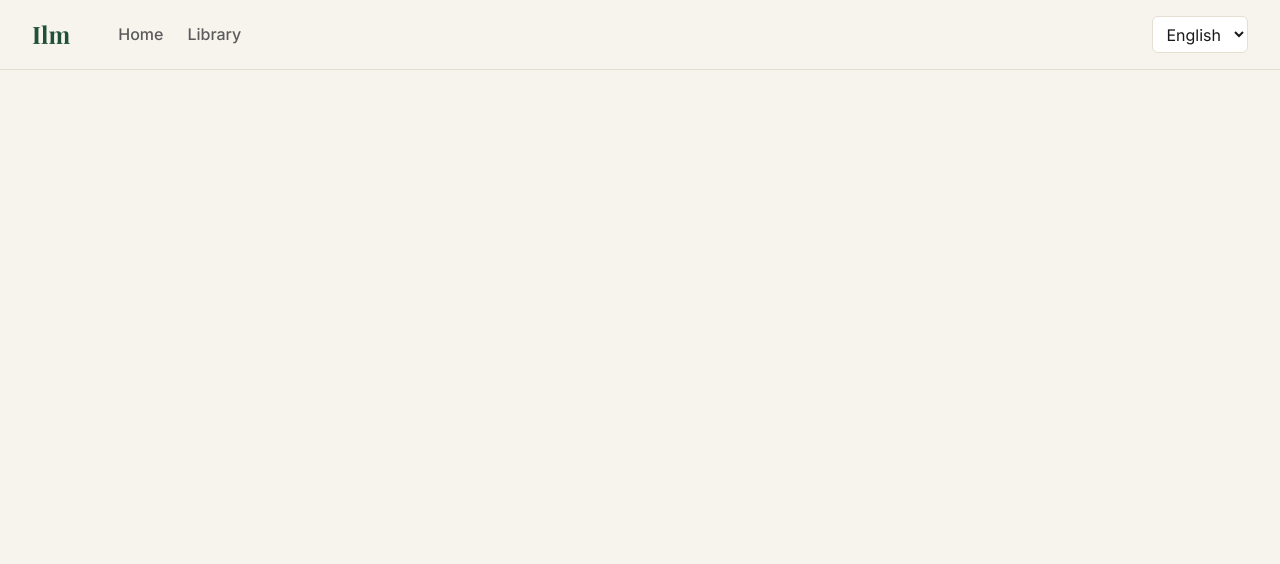
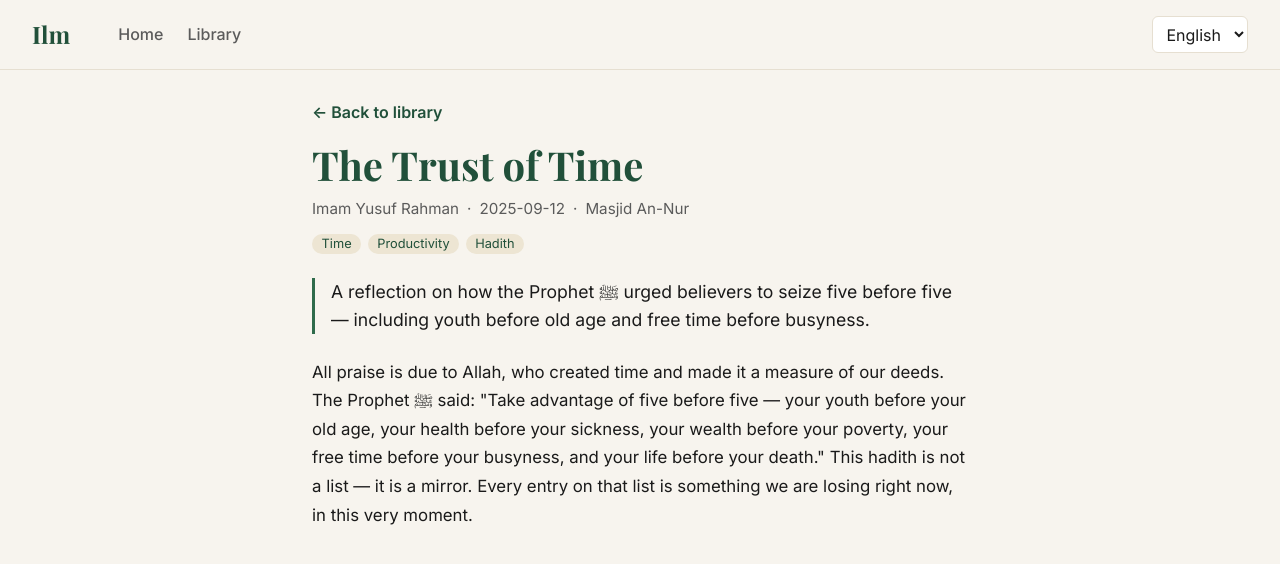
Before and after one commit to ibrahimkhan2022/MIST-ILM-2026, a React (Vite) app: page /khutbah/k001 in a window 1280 px wide. Shown: the top 564 px of the page. Built offline with nearby package versions, Linux system fonts and the light colour scheme.

Commit message:
added kuthbah cards and added more

```diff
--- a/package.json
+++ b/package.json
@@ -1,7 +1,7 @@
 {
   "name": "ilm",
   "private": true,
-  "version": "0.0.5",
+  "version": "0.0.6",
   "type": "module",
   "scripts": {
     "dev": "vite",
--- a/src/App.jsx
+++ b/src/App.jsx
@@ -1,18 +1,19 @@
 import { Routes, Route } from 'react-router-dom';
-import Navbar from './components/Navbar.jsx';
+import Layout from './components/Layout.jsx';
 import Landing from './pages/Landing.jsx';
 import Home from './pages/Home.jsx';
 import Library from './pages/Library.jsx';
+import KhutbahDetail from './pages/KhutbahDetail.jsx';
 
 export default function App() {
   return (
-    <>
-      <Navbar />
-      <Routes>
-        <Route path="/" element={<Landing />} />
+    <Routes>
+      <Route path="/" element={<Landing />} />
+      <Route element={<Layout />}>
         <Route path="/home" element={<Home />} />
         <Route path="/library" element={<Library />} />
-      </Routes>
-    </>
+        <Route path="/khutbah/:id" element={<KhutbahDetail />} />
+      </Route>
+    </Routes>
   );
 }
--- a/src/components/KhutbahCard.jsx
+++ b/src/components/KhutbahCard.jsx
@@ -1,6 +1,8 @@
+import { Link } from 'react-router-dom';
+
 export default function KhutbahCard({ khutbah }) {
   return (
-    <article className="khutbah-card">
+    <Link to={`/khutbah/${khutbah.id}`} className="khutbah-card">
       <div className="khutbah-card-meta">
         <span className="khutbah-card-date">{khutbah.date}</span>
         <span className="khutbah-card-speaker">{khutbah.speaker}</span>
@@ -12,6 +14,6 @@ export default function KhutbahCard({ khutbah }) {
           <span key={t} className="khutbah-tag">{t}</span>
         ))}
       </div>
-    </article>
+    </Link>
   );
 }
--- /dev/null
+++ b/src/components/Layout.jsx
@@ -0,0 +1,13 @@
+import { Outlet } from 'react-router-dom';
+import Navbar from './Navbar.jsx';
+
+export default function Layout() {
+  return (
+    <>
+      <Navbar />
+      <main>
+        <Outlet />
+      </main>
+    </>
+  );
+}
--- a/src/data/khutbahs.js
+++ b/src/data/khutbahs.js
@@ -9,6 +9,8 @@ export const khutbahs = [
     summary:
       'A reflection on how the Prophet ﷺ urged believers to seize five before five — including youth before old age and free time before busyness.',
     tags: ['Time', 'Productivity', 'Hadith'],
+    body:
+      'All praise is due to Allah, who created time and made it a measure of our deeds. The Prophet ﷺ said: "Take advantage of five before five — your youth before your old age, your health before your sickness, your wealth before your poverty, your free time before your busyness, and your life before your death." This hadith is not a list — it is a mirror. Every entry on that list is something we are losing right now, in this very moment.',
   },
   {
     id: 'k002',
@@ -19,6 +21,8 @@ export const khutbahs = [
     summary:
       'Ikhlas as the foundation of every righteous act, drawing from the hadith "Actions are but by intentions."',
     tags: ['Ikhlas', 'Hadith', 'Worship'],
+    body:
+      'Umar ibn al-Khattab, may Allah be pleased with him, narrated that the Messenger of Allah ﷺ said: "Actions are but by intentions, and every man shall have only that which he intended." Sincerity is not a feeling we summon at the start of an act and forget. It is a current that runs underneath every prayer, every charity, every kind word — and the moment that current dries up, the act loses its weight on the scale.',
   },
   {
     id: 'k003',
@@ -29,6 +33,8 @@ export const khutbahs = [
     summary:
       'Stories of the Prophets and how sabr is paired with reliance on Allah, not passivity.',
     tags: ['Sabr', 'Prophets', 'Trials'],
+    body:
+      'Sabr is often translated as patience, but it is closer in meaning to a steadfast endurance — the kind Yaqub showed when his sons were taken from him, the kind Ayyub showed across years of illness, the kind our Prophet ﷺ showed in the year he lost both his beloved wife and his uncle. Sabr is not silence. It is the soul standing firm while the world shakes it.',
   },
   {
     id: 'k004',
@@ -39,6 +45,8 @@ export const khutbahs = [
     summary:
       'How a believer guards the tongue — backbiting, lying, and the weight of a kind word.',
     tags: ['Akhlaq', 'Speech', 'Hadith'],
+    body:
+      'The Prophet ﷺ said: "Whoever believes in Allah and the Last Day, let him speak good or remain silent." Our words travel further than we think — into hearts, into homes, into reputations we cannot rebuild. To guard the tongue is not to be silent always, but to weigh what we say before it leaves us.',
   },
   {
     id: 'k005',
@@ -49,5 +57,7 @@ export const khutbahs = [
     summary:
       'Practical steps weeks before Ramadan — mending relationships, building Quran habits, and adjusting sleep.',
     tags: ['Ramadan', 'Quran', 'Habits'],
+    body:
+      'The companions used to ask Allah to allow them to reach Ramadan six months before it arrived, and after Ramadan they would ask Him for six months to accept it from them. Our preparation should not begin on the first night of Ramadan — by then it is already too late to plant seeds for that month\'s harvest.',
   },
 ];
--- /dev/null
+++ b/src/pages/KhutbahDetail.jsx
@@ -0,0 +1,38 @@
+import { Link, useParams } from 'react-router-dom';
+import { useApp } from '../context/AppContext.jsx';
+
+export default function KhutbahDetail() {
+  const { id } = useParams();
+  const { khutbahs } = useApp();
+  const k = khutbahs.find((x) => x.id === id);
+
+  if (!k) {
+    return (
+      <div className="page">
+        <h2 className="page-title">Khutbah not found</h2>
+        <Link to="/library" className="link-accent">← Back to library</Link>
+      </div>
+    );
+  }
+
+  return (
+    <div className="page page-narrow">
+      <Link to="/library" className="link-accent">← Back to library</Link>
+      <h1 className="detail-title">{k.title}</h1>
+      <div className="detail-meta">
+        <span>{k.speaker}</span>
+        <span>·</span>
+        <span>{k.date}</span>
+        <span>·</span>
+        <span>{k.masjid}</span>
+      </div>
+      <div className="khutbah-card-tags" style={{ marginBottom: '1.5rem' }}>
+        {k.tags.map((t) => (
+          <span key={t} className="khutbah-tag">{t}</span>
+        ))}
+      </div>
+      <p className="detail-summary">{k.summary}</p>
+      <div className="detail-body">{k.body}</div>
+    </div>
+  );
+}
--- a/src/styles/index.css
+++ b/src/styles/index.css
@@ -57,7 +57,7 @@ a { color: inherit; text-decoration: none; }
 
 /* Landing */
 .landing {
-  min-height: calc(100vh - 80px);
+  min-height: 100vh;
   display: grid;
   place-items: center;
   padding: 2rem;
@@ -81,6 +81,8 @@ a { color: inherit; text-decoration: none; }
   margin: 0 auto;
   padding: 2rem;
 }
+
+.page-narrow { max-width: 720px; }
 
 .page-title {
   font-family: 'Playfair Display', serif;
@@ -124,6 +126,13 @@ a { color: inherit; text-decoration: none; }
   border: 1px solid var(--border);
   border-radius: 12px;
   padding: 1.25rem;
+  display: block;
+  transition: transform 120ms ease, box-shadow 120ms ease;
+}
+
+.khutbah-card:hover {
+  transform: translateY(-2px);
+  box-shadow: 0 6px 20px rgba(33, 80, 58, 0.08);
 }
 
 .khutbah-card-meta {
@@ -158,6 +167,39 @@ a { color: inherit; text-decoration: none; }
   font-size: 0.8rem;
 }
 
+/* Detail */
+.detail-title {
+  font-family: 'Playfair Display', serif;
+  font-size: 2.5rem;
+  margin: 1rem 0 0.5rem;
+  color: var(--accent-deep);
+}
+
+.detail-meta {
+  display: flex;
+  gap: 0.5rem;
+  color: var(--muted);
+  font-size: 0.95rem;
+  margin-bottom: 1rem;
+  flex-wrap: wrap;
+}
+
+.detail-summary {
+  font-size: 1.1rem;
+  line-height: 1.6;
+  color: var(--ink);
+  border-left: 3px solid var(--accent);
+  padding-left: 1rem;
+  margin: 1.5rem 0;
+}
+
+.detail-body {
+  font-size: 1.05rem;
+  line-height: 1.7;
+  color: var(--ink);
+  white-space: pre-wrap;
+}
+
 /* Buttons */
 .btn {
   display: inline-block;
```
